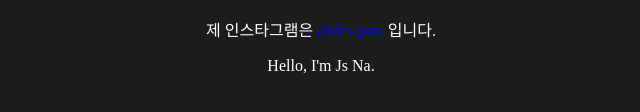
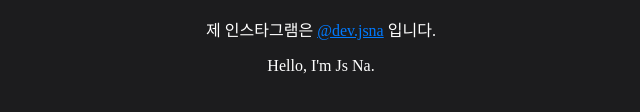
Before and after one commit to hellojsna/firstwebsite, a plain HTML site: page index.html in a window 1280 px wide. Shown: the part 534-646 px from the top of the page, 319-959 px from the left. Drawn offline with Linux system fonts and the light colour scheme.

Commit message:
Fix typo

```diff
--- a/index.html
+++ b/index.html
@@ -15,7 +15,7 @@
             border-radius: 10px;
         }
         a {
-            color: 007aff;
+            color: #007aff;
         }
     </style>
 </head>
```
